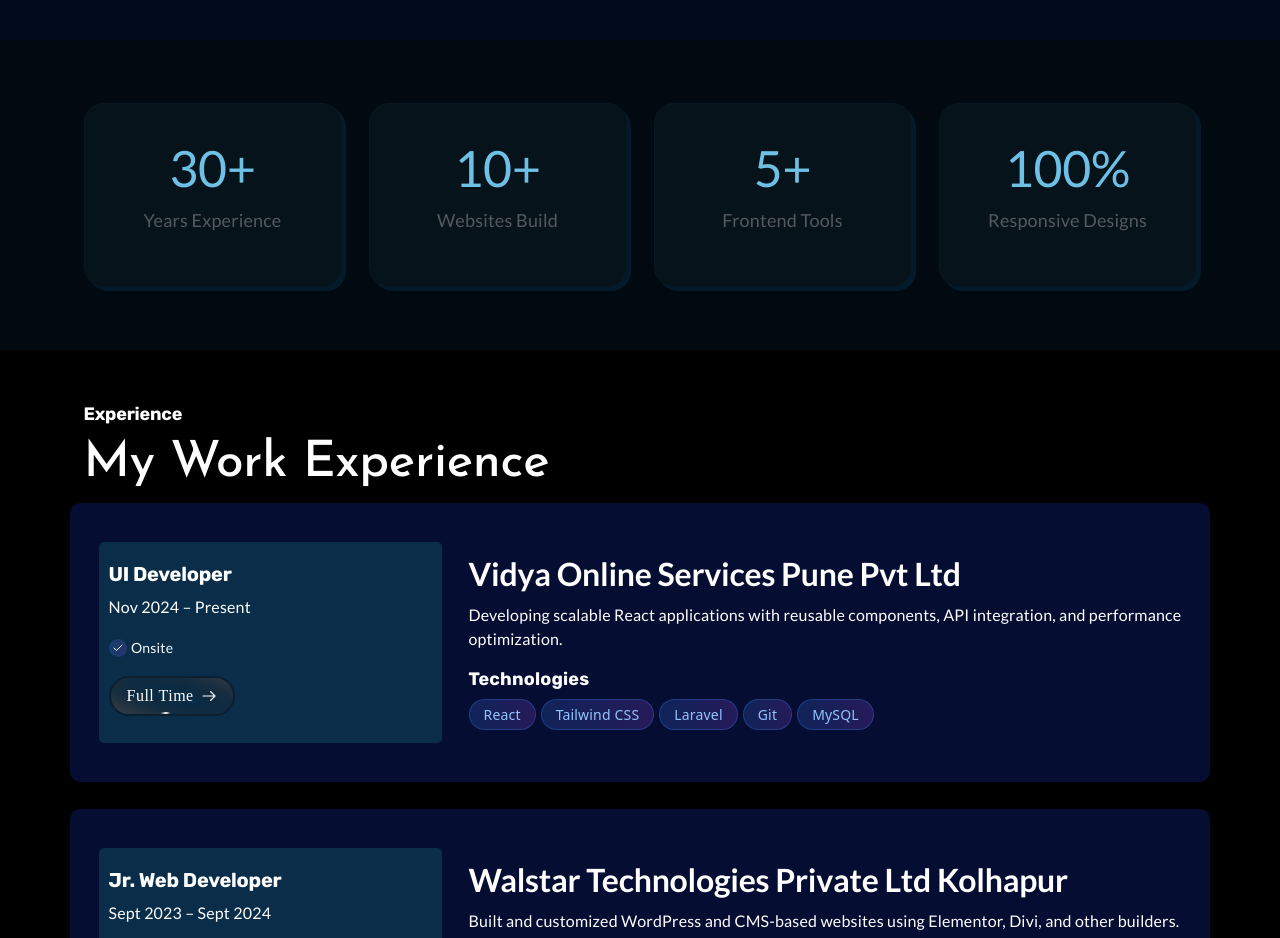
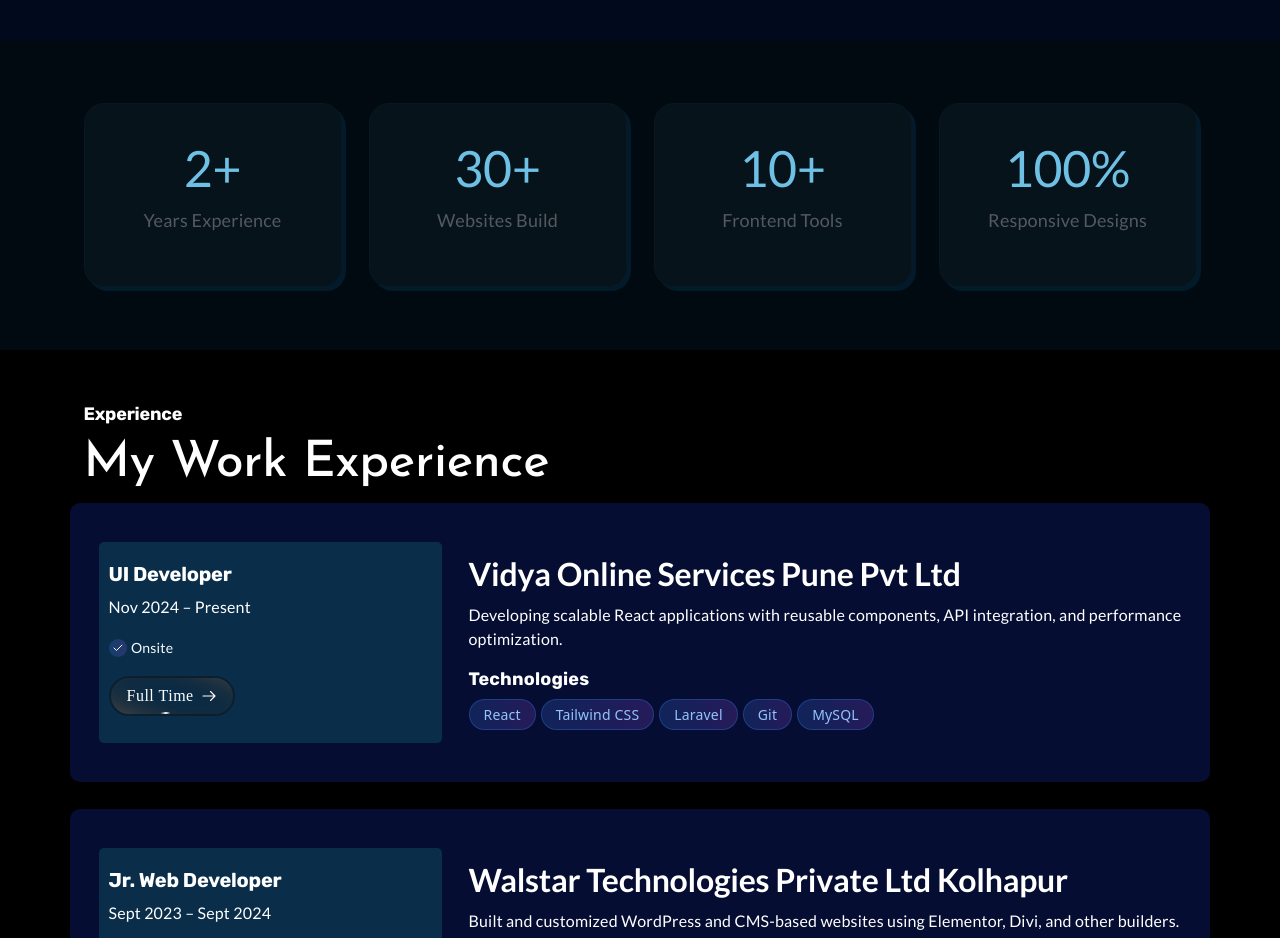
Before and after one commit to Its-Pranali/MyProfile, a React (Vite) app: page / in a window 1280 px wide. Shown: the part 1240-2178 px from the top of the page. Built offline with nearby package versions, Linux system fonts and the light colour scheme.

Commit message:
change the skills

```diff
--- a/src/components/pages/Home.jsx
+++ b/src/components/pages/Home.jsx
@@ -73,19 +73,19 @@
                     <div className="row">
                         <div className="col-md-3 my-2">
                             <div className="counter-card text-center">
-                                <h2 className="counter-count">30+</h2>
+                                <h2 className="counter-count">2+</h2>
                                 <p className="counter-text">Years Experience</p>
                             </div>
                         </div>
                         <div className="col-md-3 my-2">
                             <div className="counter-card text-center">
-                                <h2 className="counter-count">10+</h2>
+                                <h2 className="counter-count">30+</h2>
                                 <p className="counter-text">Websites Build</p>
                             </div>
                         </div>
                         <div className="col-md-3 my-2">
                             <div className="counter-card text-center">
-                                <h2 className="counter-count">5+</h2>
+                                <h2 className="counter-count">10+</h2>
                                 <p className="counter-text">Frontend Tools</p>
                             </div>
                         </div>
```
